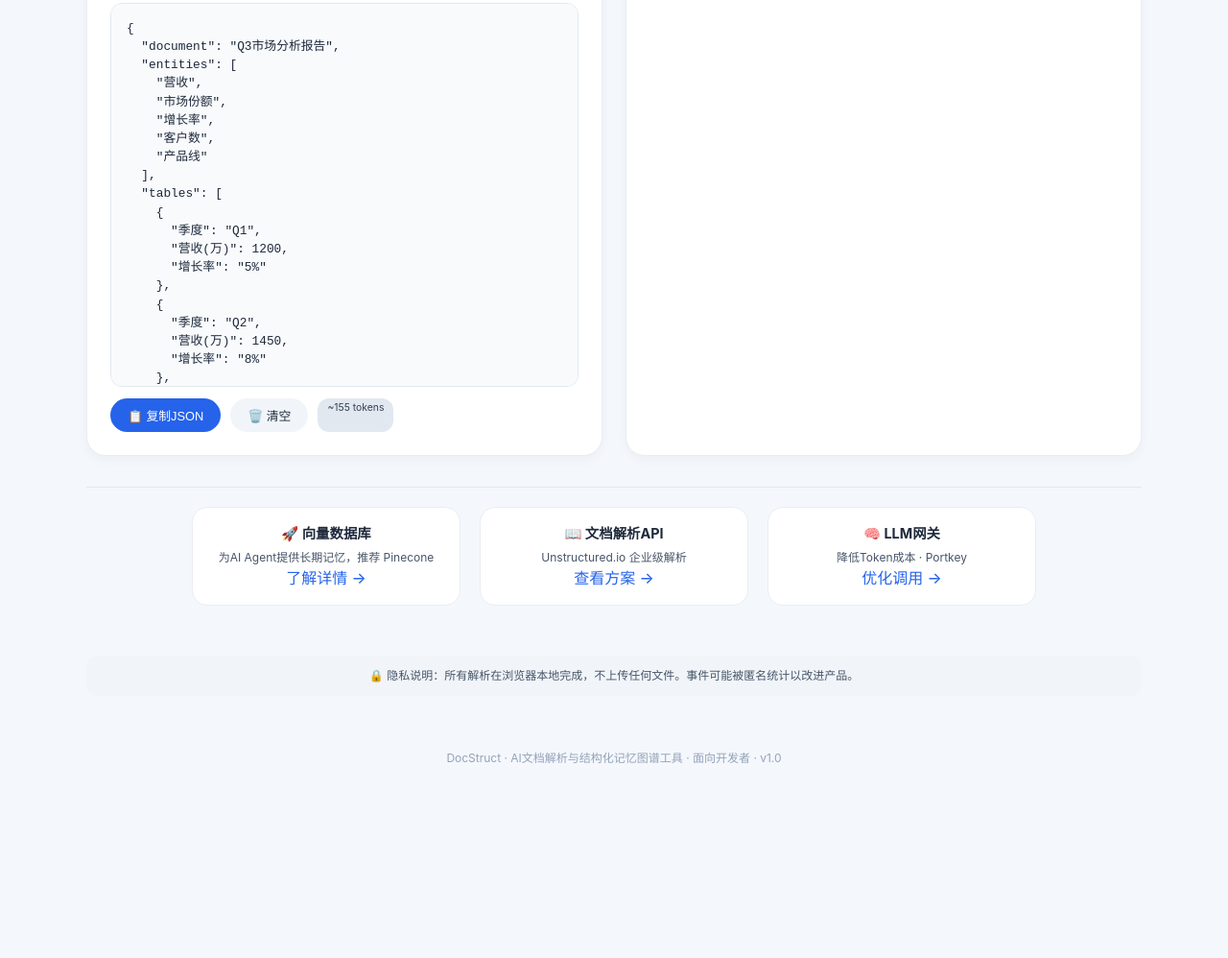
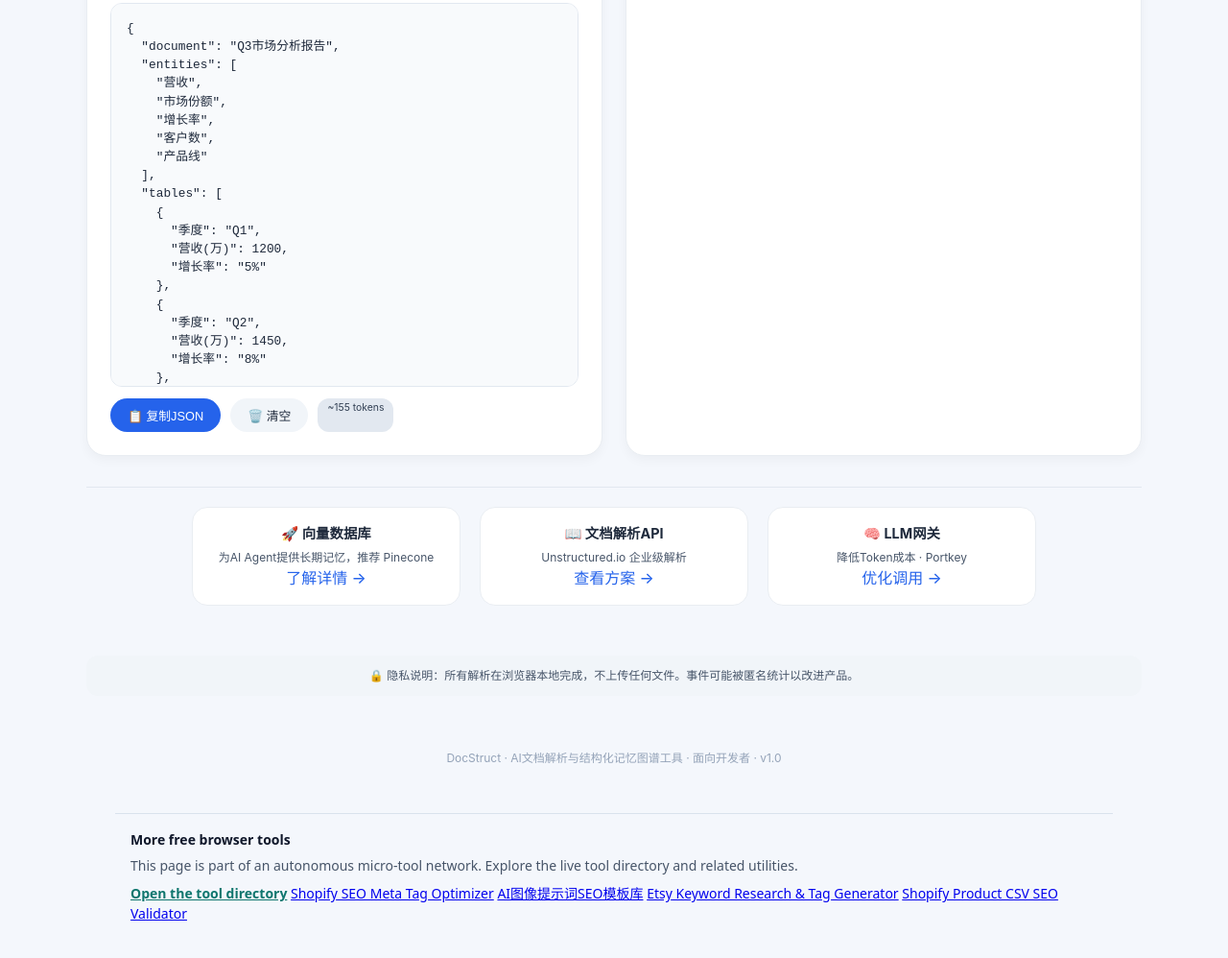
Before and after one commit to kingms888/do-ai, a plain HTML site: page index.html in a window 1280 px wide. Shown: the part 615-1613 px from the top of the page at 96% size. Before the commit the page ends 1446 px from the top, so only its background shows below. Drawn offline with Linux system fonts and the light colour scheme.

Commit message:
Organism evolution: publish tool

```diff
--- a/index.html
+++ b/index.html
@@ -757,5 +757,11 @@
         console.log('DocStruct tool initialized.');
     })();
 </script>
+
+<section data-organism-discovery="hub" style="margin:32px auto 20px;max-width:1040px;padding:16px;border-top:1px solid #d9e2ec;color:#475569;font:14px/1.5 system-ui,-apple-system,BlinkMacSystemFont,'Segoe UI',sans-serif">
+  <strong style="display:block;color:#0f172a;margin-bottom:6px">More free browser tools</strong>
+  <p style="margin:0 0 8px">This page is part of an autonomous micro-tool network. Explore the live tool directory and related utilities.</p>
+  <p style="margin:0"><a href="https://kingms888.github.io/do-digital-organism-index/" style="color:#0f766e;font-weight:700">Open the tool directory</a> <a href="https://kingms888.github.io/do-shopify-seo-meta-tag-optimizer/">Shopify SEO Meta Tag Optimizer</a> <a href="https://kingms888.github.io/do-aiseo/">AI图像提示词SEO模板库</a> <a href="https://kingms888.github.io/do-etsy-keyword-research-tag-generator/">Etsy Keyword Research &amp; Tag Generator</a> <a href="https://kingms888.github.io/do-shopify-product-csv-seo-validator/">Shopify Product CSV SEO Validator</a></p>
+</section>
 </body>
 </html>
```
